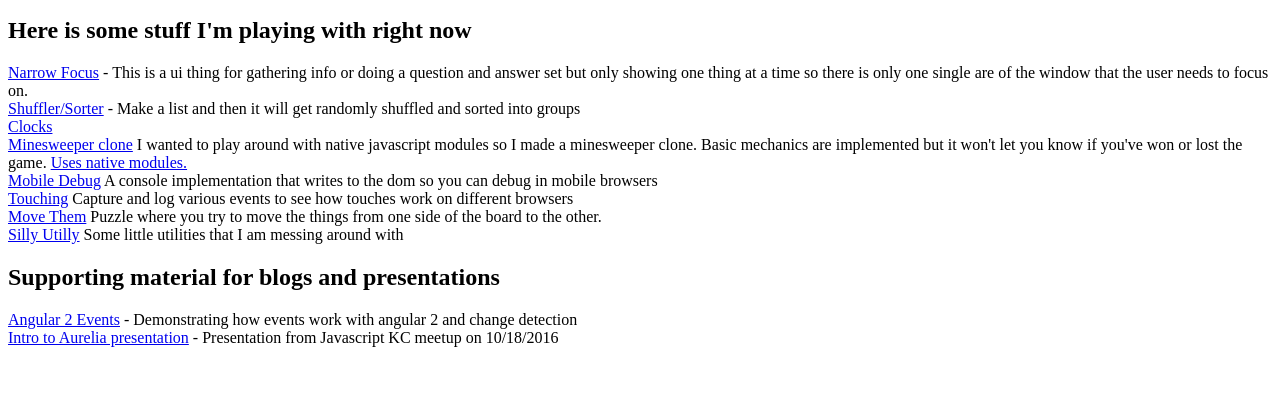
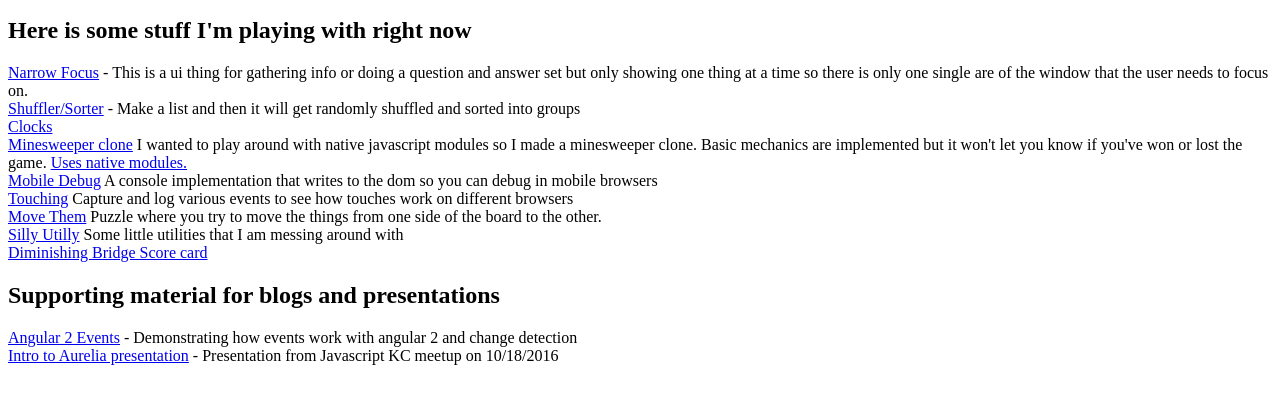
Before and after one commit to matthewcv/matthewcv.github.io, a plain HTML site: page index.html in a window 1280 px wide. Shown: the part 101-504 px from the top of the page. Drawn offline with Linux system fonts and the light colour scheme.

Commit message:
Update index.html

```diff
--- a/index.html
+++ b/index.html
@@ -21,6 +21,7 @@
 
      <div><a href="move/index.html">Move Them</a> Puzzle where you try to move the things from one side of the board to the other. </div>
      <div><a href="silly-utilly/index.html">Silly Utilly</a> Some little utilities that I am messing around with </div>
+  <div><a href="dimbridge.html">Diminishing Bridge Score card</a>  </div>
 <h2>Supporting material for blogs and presentations</h2>
 <div><a href="blogs/angular2events.html">Angular 2 Events</a> - Demonstrating how events work with angular 2 and change detection</div>
 <div><a href="jskc-aurelia">Intro to Aurelia presentation</a> - Presentation from Javascript KC meetup on 10/18/2016</div>
```
